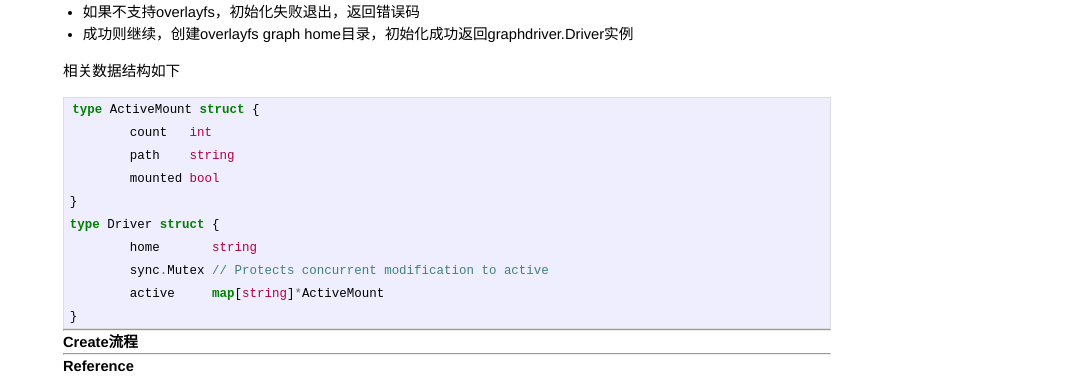
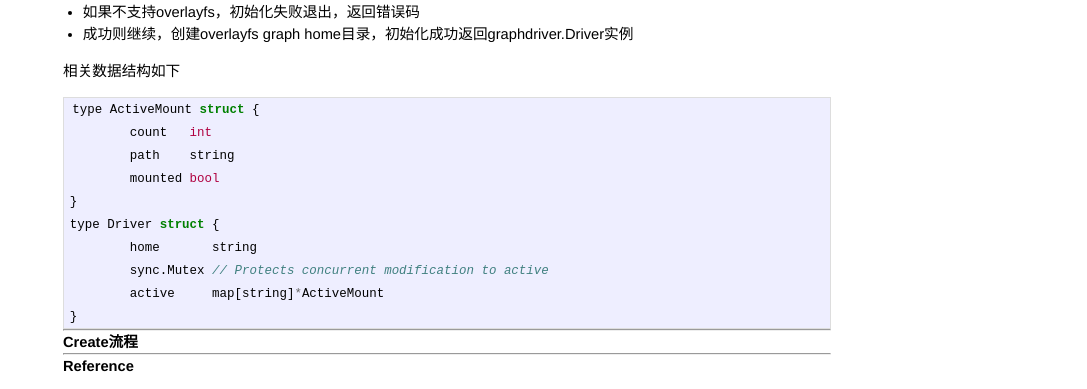
Before and after one commit to tiankui626/blog, a Jekyll site: the page built from _posts/2015-01-19-docker-on-overlayfs.md, in a window 1280 px wide. Shown: the part 1095-1484 px from the top of the page, without its empty margins (193-1280 px from the left). Built offline with Jekyll 4.4.1, drawn with Linux system fonts in a browser that asks for light colours; Markdown is read by kramdown in place of the engine named in the settings; comment, search, counter and statistics services are not loaded.

````diff
--- a/_posts/2015-01-19-docker-on-overlayfs.md
+++ b/_posts/2015-01-19-docker-on-overlayfs.md
@@ -49,7 +49,7 @@
 * 成功则继续，创建overlayfs graph home目录，初始化成功返回graphdriver.Driver实例
 
 相关数据结构如下
-```golang
+```c++
 type ActiveMount struct {
 	count   int
 	path    string
````
